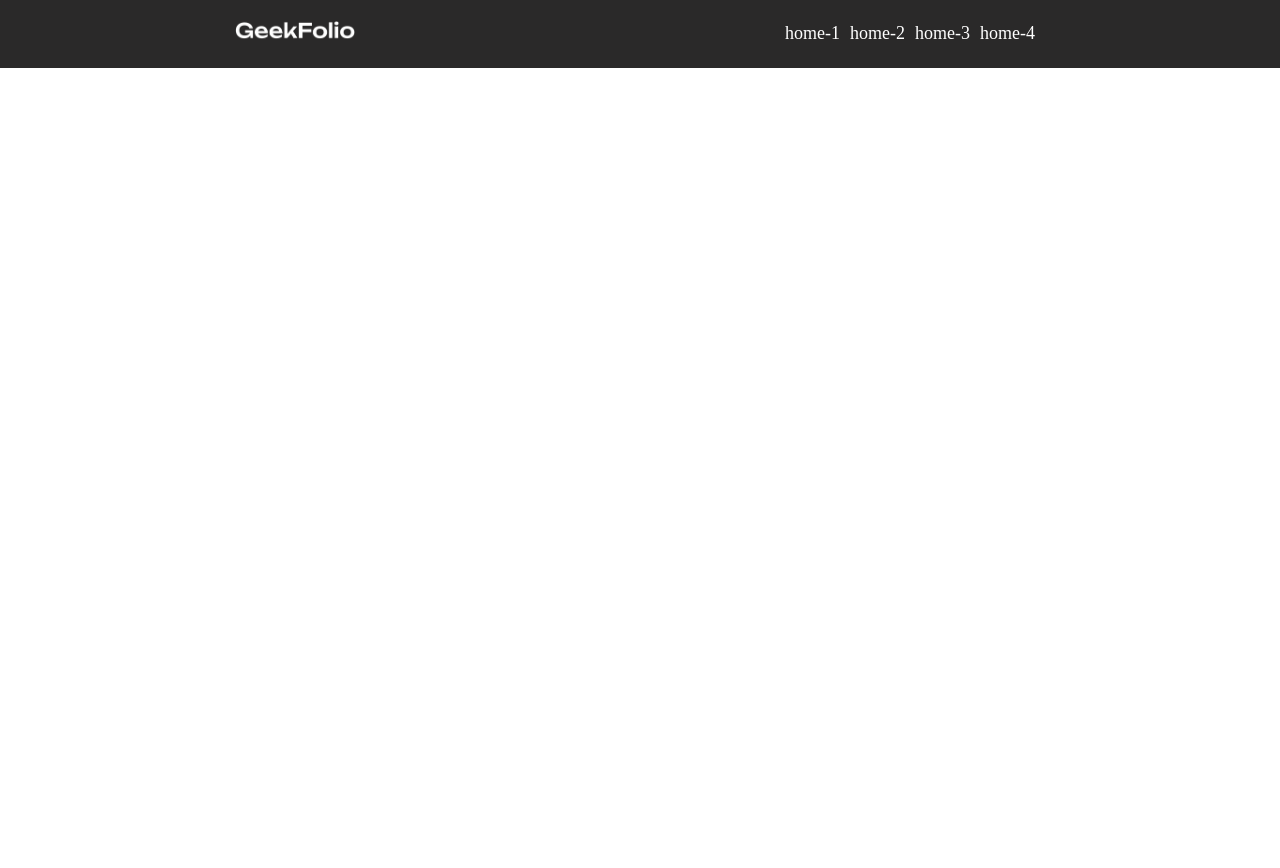
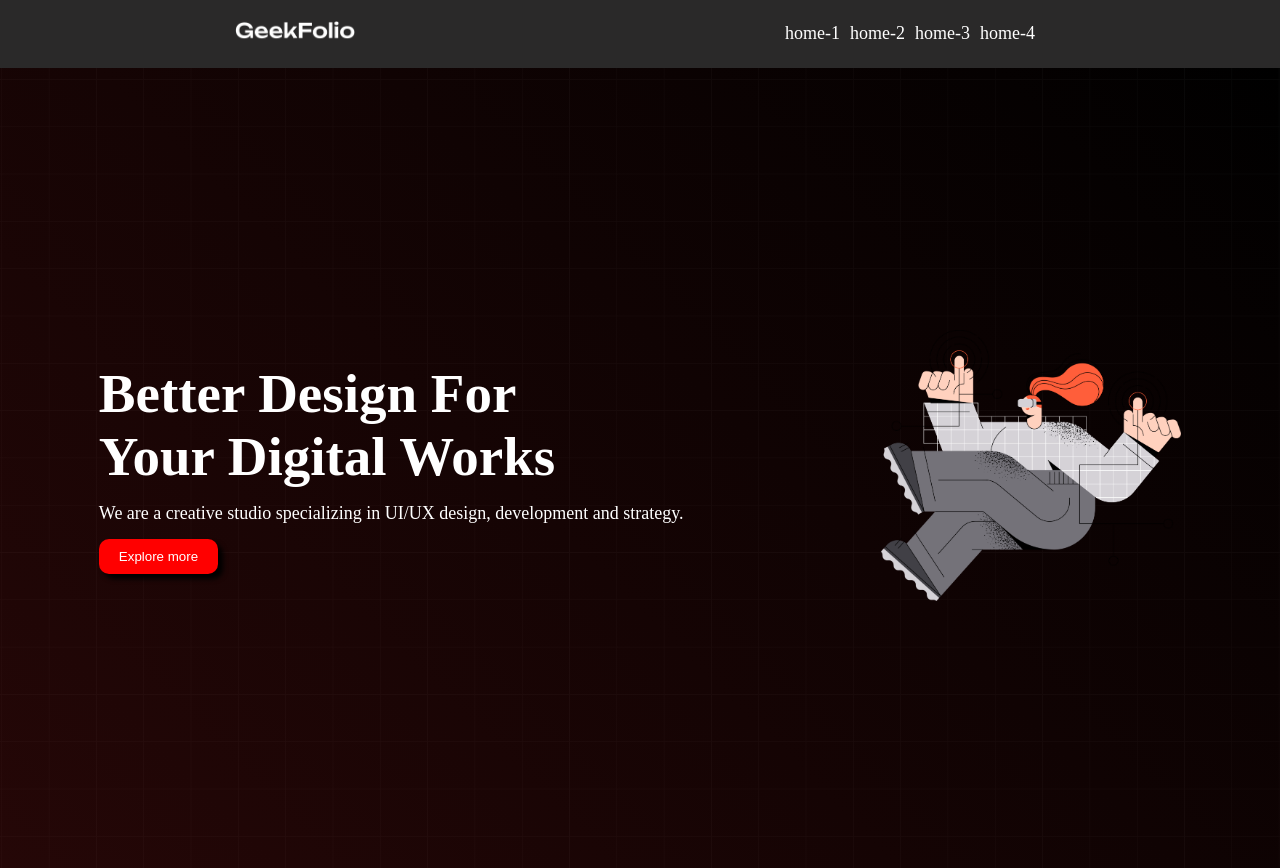
Before and after one commit to Hack-it-Rafi/First-Web-Project, a plain HTML site: page index.html in a window 1280 px wide. Before the commit the page ends 800 px from the top, so only its background shows below. Drawn offline with Linux system fonts and the light colour scheme.

Commit message:
Banner Done

```diff
--- a/index.html
+++ b/index.html
@@ -7,6 +7,7 @@
     <link rel="stylesheet" href="style.css">
 </head>
 <body>
+    <!-- This is a navbar section -->
     <header>
         <nav>
             <div class="menu-container">
@@ -23,7 +24,18 @@
         </nav>
     </header>
     <main>
-
+        <section>
+            <div class="banner-container">
+                <div class="banner-text">
+                 <h1 class="title">Better Design For <br> Your Digital Works</h1>
+                 <p class="description">We are a creative studio specializing in UI/UX design, development and strategy.</p>
+                 <button class="btn">Explore more</button>
+                </div>
+                <div class="banner-photo">
+                    <img class="banner-img" src="./images/banner.png" alt="">
+                </div>
+            </div>
+        </section>
     </main>
     <footer>
 
--- a/style.css
+++ b/style.css
@@ -25,3 +25,39 @@
 .item:hover{
     color: cornflowerblue;
 }
+.banner-container{
+    display: flex;
+    height: 100vh;
+    justify-content: space-around;
+    align-items: center;
+    color: white;
+    background-image: url("./images/background.png"),
+    linear-gradient(45deg, rgb(37, 7, 7), rgb(0, 0, 0));
+    background-position: center;
+    background-size: cover;
+    background-repeat: no-repeat;
+}
+.banner-img{
+    width: 300px;
+}
+.title{
+    font-size: 55px;
+    font-weight: bold;
+}
+.description{
+    font-size: 18px;
+    margin-top: 15px;
+    margin-bottom: 15px;
+}
+.btn{
+    padding: 10px 20px;
+    background-color: red;
+    color: white;
+    border: none;
+    border-radius: 10px;
+    cursor: pointer;
+    box-shadow: 5px 5px 5px black;
+}
+.btn:hover{
+    color:lightgoldenrodyellow
+}
```
